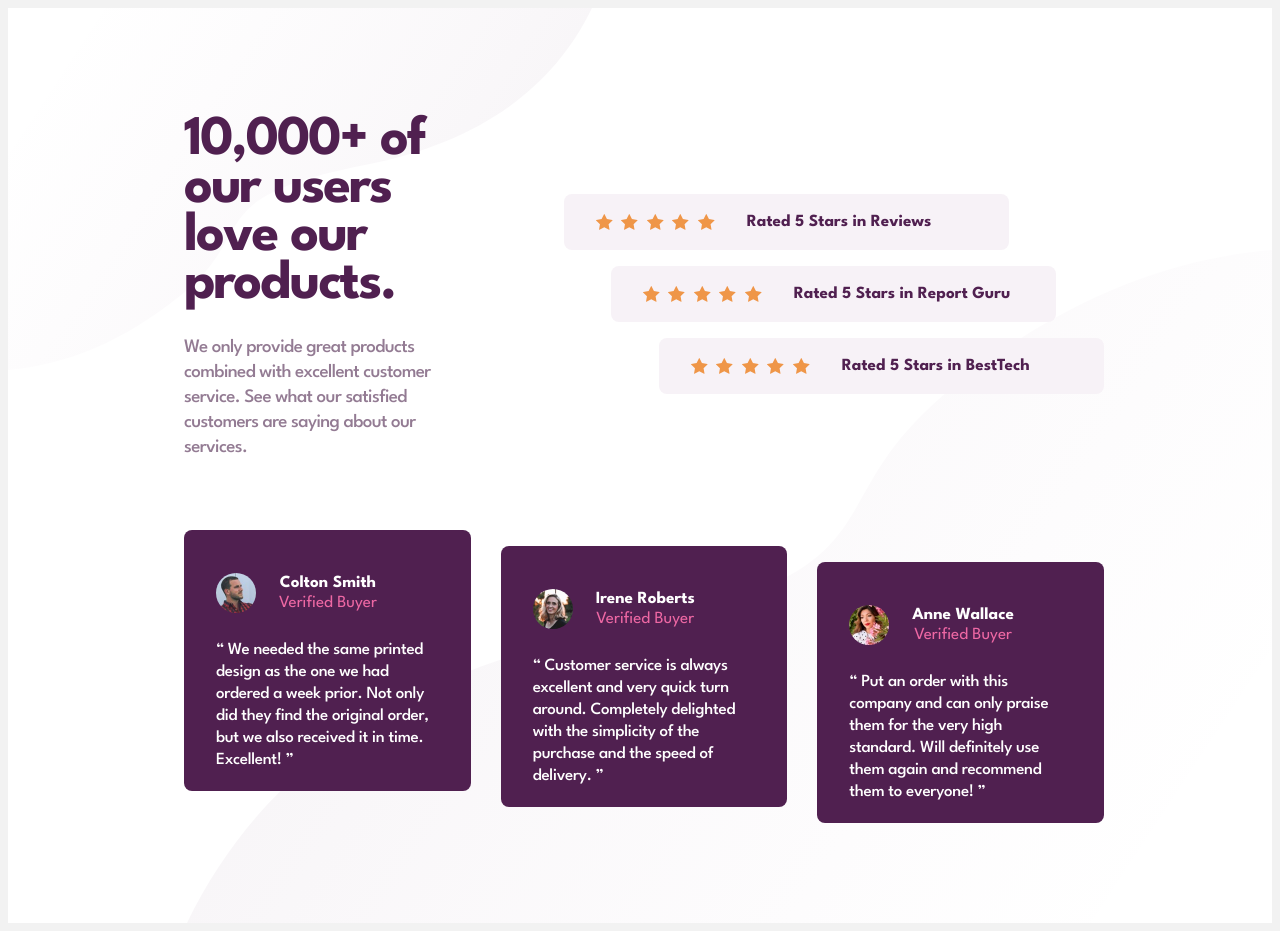
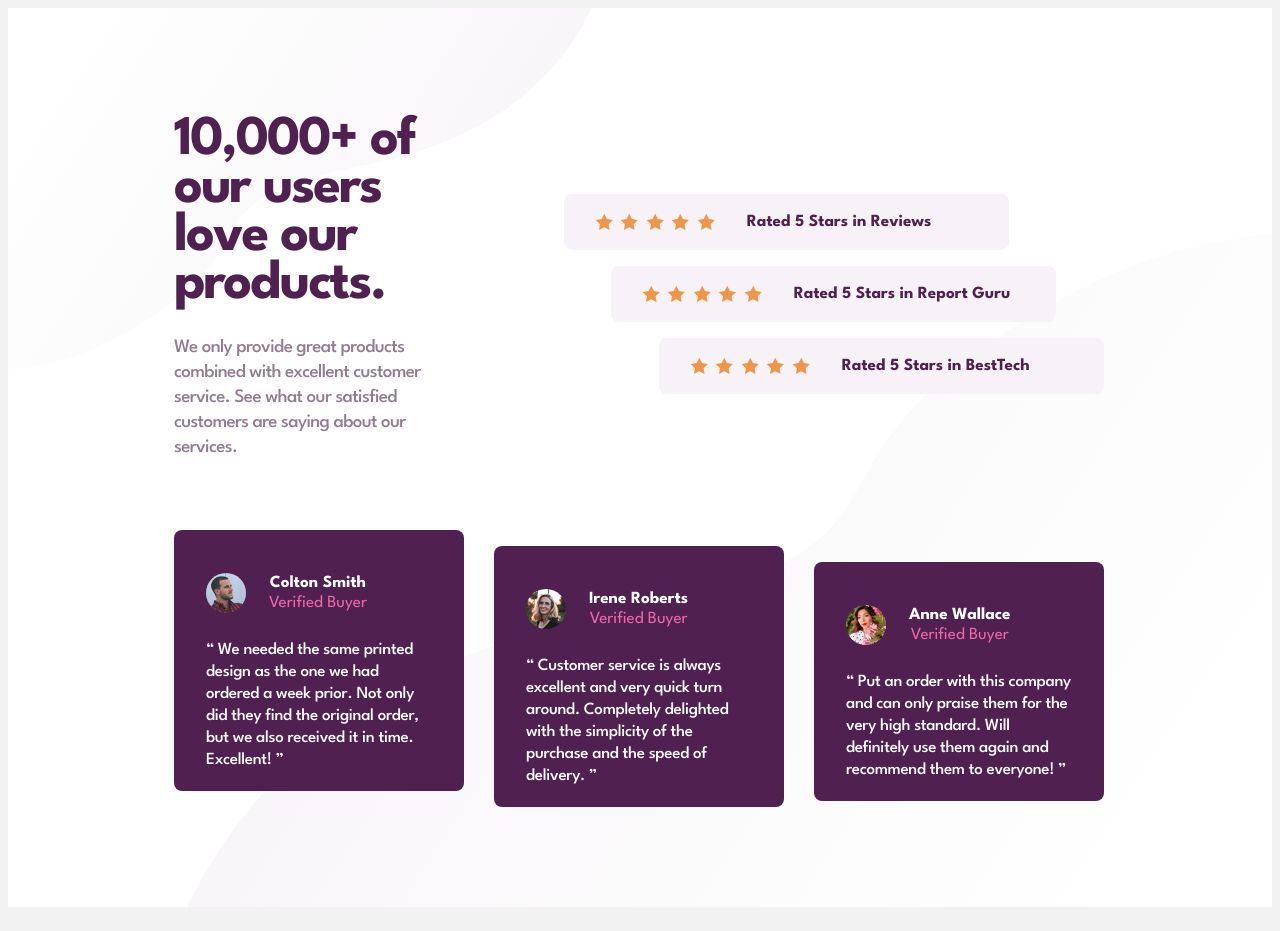
Before and after one commit to aga-siwek/frontend-mentor-social-proof-section, a React (Vite) app: page / in a window 1280 px wide. Built offline with nearby package versions, Linux system fonts and the light colour scheme.

Commit message:
padding correct left

```diff
--- a/src/App.css
+++ b/src/App.css
@@ -160,7 +160,7 @@ h1, h2, h3 h4 h5, h6, p {
 @media (min-width: calc(1110rem / 16)) {
   .container {
     max-width: calc(1110rem/16);
-    padding: 109px 168px 100px 176px;
+    padding: 109px 168px 100px 166px;
     gap: calc(70rem/16);
     background-image: url(./assets/images/bg-pattern-top-desktop.svg), url(./assets/images/bg-pattern-bottom-desktop.svg);
     background-repeat: no-repeat, no-repeat;
```
